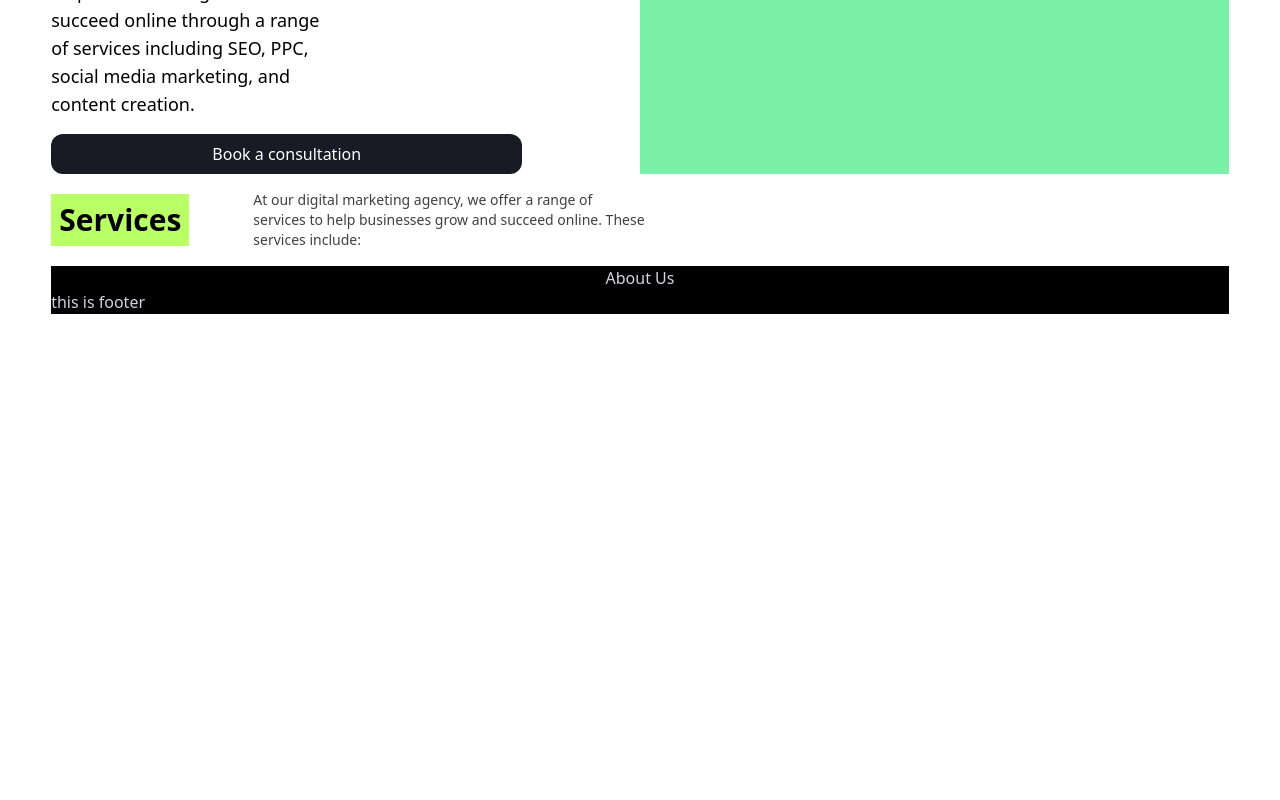
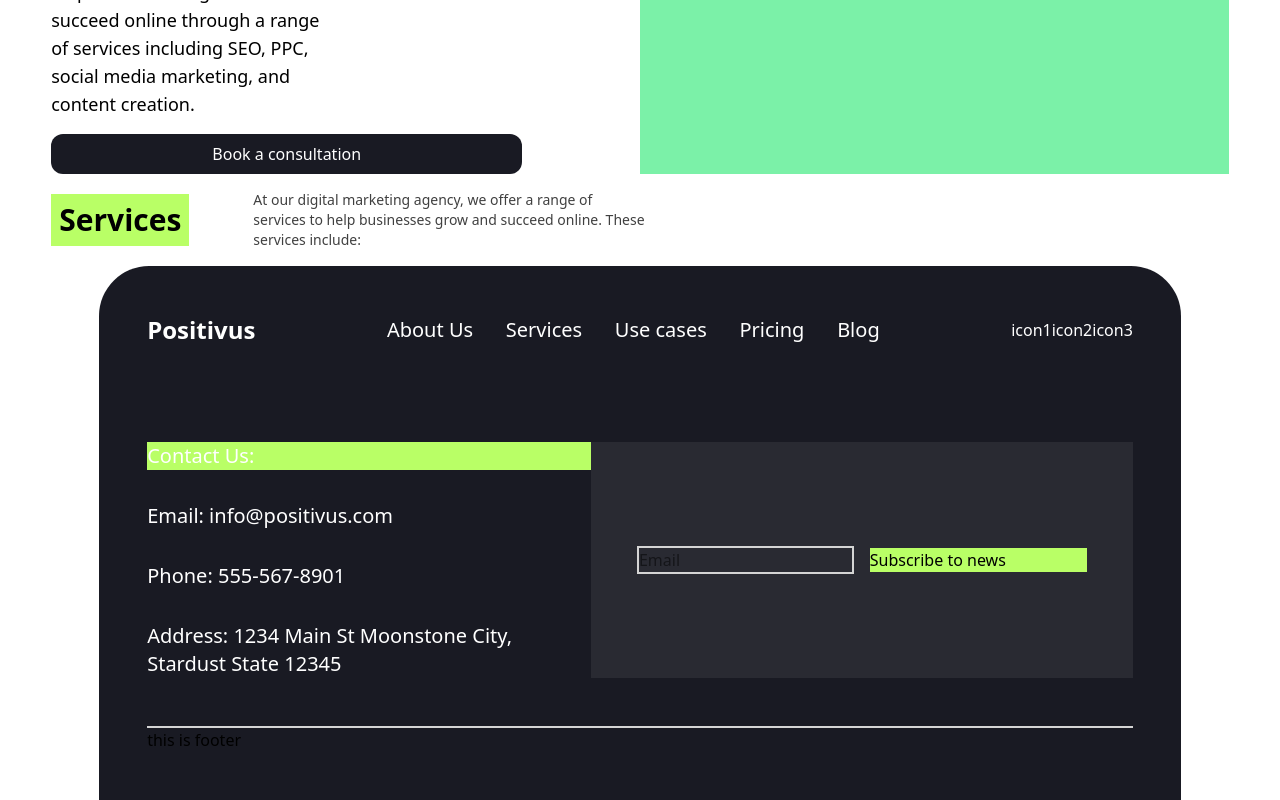
Before and after one commit to RajKishan1/agency, a Next.js app: page / in a window 1280 px wide. Shown: the part 424-1224 px from the top of the page. Before the commit the page ends 800 px from the top, so only its background shows below. Built offline with nearby package versions, Linux system fonts and the light colour scheme.

Commit message:
fix:footer

```diff
--- a/src/components/Footer/Footer.tsx
+++ b/src/components/Footer/Footer.tsx
@@ -1,10 +1,12 @@
 import React from "react";
 import FooterNavBar from "./FooterNavBar";
+import FooterHero from "./FooterHero";
 
 const Footer = () => {
   return (
-    <div className="bg-black text-gray-300">
+    <div className="bg-[#191A23] text-gray-30 mx-12 p-12 rounded-tl-[50px] rounded-tr-[50px]">
       <FooterNavBar />
+      <FooterHero />
       <p>this is footer</p>
     </div>
   );
--- /dev/null
+++ b/src/components/Footer/FooterHero.tsx
@@ -0,0 +1,25 @@
+import React from "react";
+
+const FooterHero = () => {
+  return (
+    <div className="flex border-b-2 py-12 border-neutral-300">
+      <div className="w-[45%] flex flex-col gap-8 text-xl text-white">
+        <div className="bg-[#B9FF66]">Contact Us:</div>
+        <p>Email: info@positivus.com</p>
+        <p>Phone: 555-567-8901</p>
+        <p>
+          Address: 1234 Main St Moonstone City,
+          <br /> Stardust State 12345
+        </p>
+      </div>
+      <div className="bg-[#292a32] w-[55%] flex gap-4 items-center justify-center">
+        <div className="w-2/5 border-2 border-neutral-300">
+          <input type="text" className="h-full w-full" placeholder="Email" />
+        </div>
+        <div className="w-2/5 bg-[#B9FF66] ">Subscribe to news</div>
+      </div>
+    </div>
+  );
+};
+
+export default FooterHero;
--- a/src/components/Footer/FooterNavBar.tsx
+++ b/src/components/Footer/FooterNavBar.tsx
@@ -3,16 +3,20 @@ import FooterLinks from "./FooterLinks";
 
 const FooterNavBar = () => {
   return (
-    <div className="w-full flex justify-between">
-      <span></span>
+    <div className="w-full flex items-center justify-between pb-12 text-white">
+      <h2 className="font-bold text-2xl">Positivus</h2>
+      <span className="w-5/10 flex justify-between text-xl ">
+        <FooterLinks text="About Us" href="" />
+        <FooterLinks text="Services" href="" />
+        <FooterLinks text="Use cases" href="" />
+        <FooterLinks text="Pricing" href="" />
+        <FooterLinks text="Blog" href="" />
+      </span>
       <span className="flex">
-        <FooterLinks text="About Us" href="" />
-        <FooterLinks text=" " href="" />
-        <FooterLinks text=" " href="" />
-        <FooterLinks text=" " href="" />
-        <FooterLinks text=" " href="" />
+        <div>icon1</div>
+        <div>icon2</div>
+        <div>icon3</div>
       </span>
-      <span className="flex"></span>
     </div>
   );
 };
```
